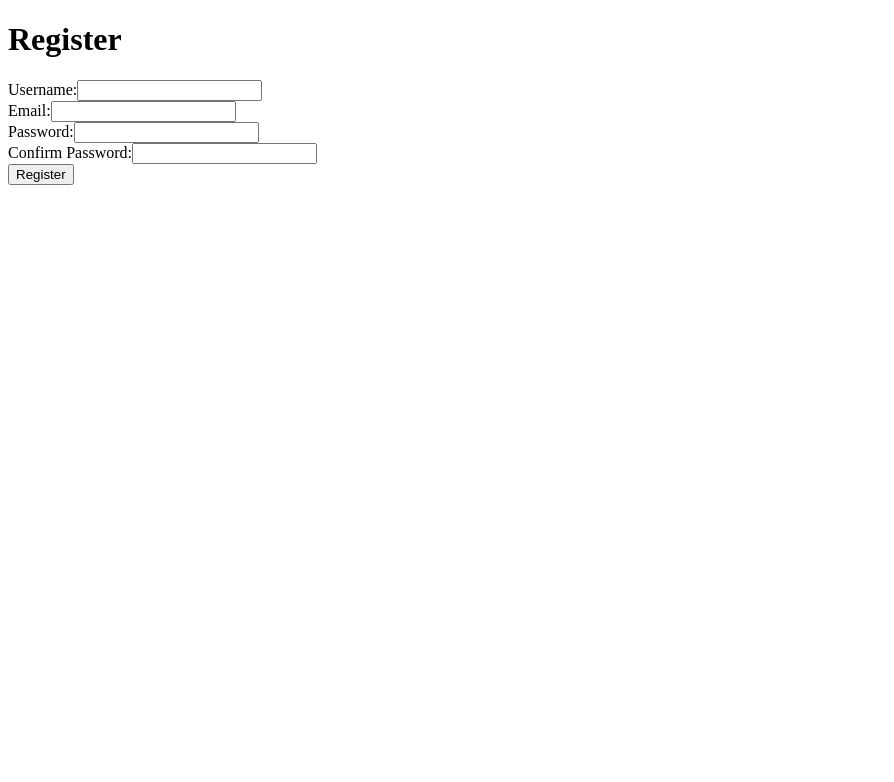
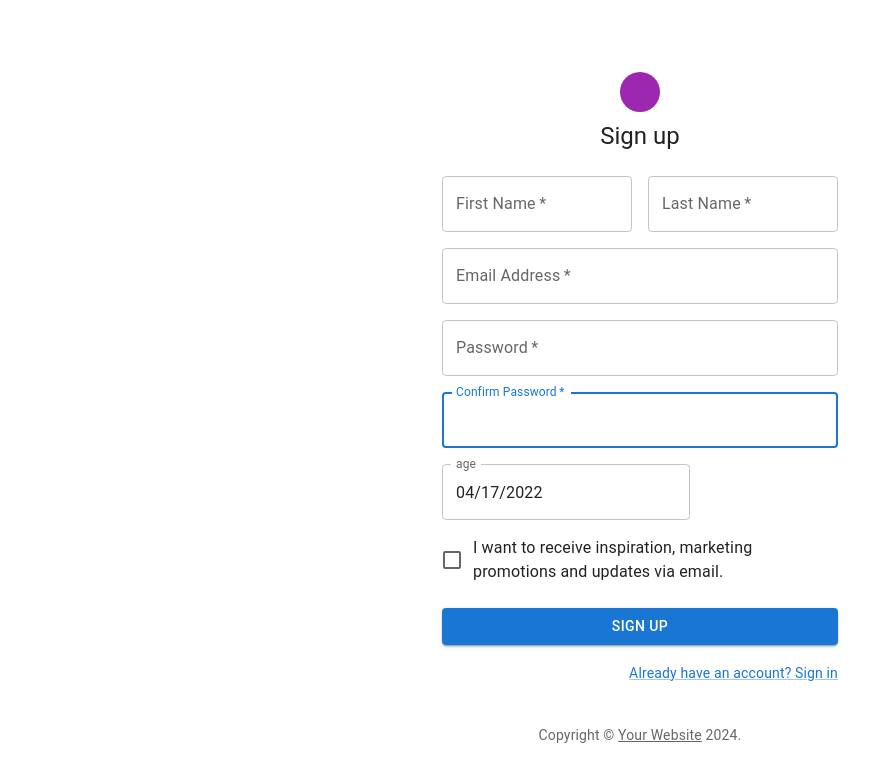
Before and after one commit to Cipekaje/elderhealthnext-app, a Next.js app: page /Register in a window 1280 px wide. Shown: the top 782 px of the page, without its empty margins (0-894 px from the left). Built offline with nearby package versions, Linux system fonts and the light colour scheme.

Commit message:
register rework

```diff
--- a/package.json
+++ b/package.json
@@ -13,8 +13,10 @@
     "@emotion/styled": "^11.11.0",
     "@fontsource/roboto": "^5.0.12",
     "@mui/material": "^5.15.14",
+    "@mui/x-date-pickers": "^7.0.0",
     "bcrypt": "^5.1.1",
     "bcryptjs": "^2.4.3",
+    "dayjs": "^1.11.10",
     "git": "^0.1.5",
     "mysql2": "^3.9.2",
     "next": "^14.1.4",
--- a/src/components/RegisterForm.tsx
+++ b/src/components/RegisterForm.tsx
@@ -1,11 +1,40 @@
 import React, { useState } from 'react';
 import Input from './Input';
+import Container from '@mui/material/Container';
+import { Avatar, Box, Button, Checkbox, CssBaseline, FormControlLabel, Grid, Link, TextField, Typography } from '@mui/material';
+import LockOutlinedIcon from '@mui/material/Icon';
+import { createTheme, ThemeProvider } from '@mui/material/styles';
+import { LocalizationProvider } from '@mui/x-date-pickers';
+import { AdapterDayjs } from '@mui/x-date-pickers/AdapterDayjs';
+import { DatePicker } from '@mui/x-date-pickers/DatePicker';
+import dayjs, { Dayjs } from 'dayjs';
+
+
+
+function Copyright(props: any) {
+  return (
+    <Typography variant="body2" color="text.secondary" align="center" {...props}>
+      {'Copyright © '}
+      <Link color="inherit" href="https://mui.com/">
+        Your Website
+      </Link>{' '}
+      {new Date().getFullYear()}
+      {'.'}
+    </Typography>
+  );
+}
+
+
 
 interface User {
   username: string;
   email: string;
   password: string;
   confirmPassword: string;
+  firstName: string;
+  lastName: string;
+  birthdate: Date | null; // Assuming birthdate will be a Date object
+  receiveEmails: boolean;
 }
 
 function Register() {
@@ -14,6 +43,10 @@ function Register() {
     email: '',
     password: '',
     confirmPassword: '',
+    firstName: '',
+    lastName: '',
+    birthdate: null,
+    receiveEmails: false,
   });
 
   const [error, setError] = useState<string | null>(null);
@@ -50,18 +83,138 @@ function Register() {
       }
     }
     setError(null);
-    setUser({ username: '', email: '', password: '', confirmPassword: '' });
+    setUser({
+      ...user,
+      username: '',
+      email: '',
+      password: '',
+      confirmPassword: '',
+      firstName: '',
+      lastName: '',
+      birthdate: null,
+      receiveEmails: false,
+    });
   };
 
+  const defaultTheme = createTheme();
+  const [value, setValue] = React.useState<Dayjs | null>(dayjs('2022-04-17'));
+
   return (
-    <form className="register-form" onSubmit={handleSubmit}>
-      <Input label="Username:" type="text" name="username" value={user.username}  onChange={handleChange} required />
-      <Input label="Email:" type="email" name="email" value={user.email}  onChange={handleChange} required />
-      <Input label="Password:" type="password" name="password" value={user.password}  onChange={handleChange} required />
-      <Input label="Confirm Password:" type="password" name="confirmPassword" value={user.confirmPassword}  onChange={handleChange} required />
-      {error && <p className="error">{error}</p>}
-      <button type="submit">Register</button>
-    </form>
+    <ThemeProvider theme={defaultTheme}>
+      <Container component="main" maxWidth="xs">
+        <CssBaseline />
+        <Box
+          sx={{
+            marginTop: 8,
+            display: 'flex',
+            flexDirection: 'column',
+            alignItems: 'center',
+          }}
+        >
+          <Avatar sx={{ m: 1, bgcolor: 'secondary.main' }}>
+            <LockOutlinedIcon />
+          </Avatar>
+          <Typography component="h1" variant="h5">
+            Sign up
+          </Typography>
+          <Box component="form" noValidate onSubmit={handleSubmit} sx={{ mt: 3 }}>
+            <Grid container spacing={2}>
+              <Grid item xs={12} sm={6}>
+                <TextField
+                  autoComplete="given-name"
+                  name="firstName"
+                  required
+                  fullWidth
+                  id="firstName"
+                  label="First Name"
+                  autoFocus
+                />
+              </Grid>
+              <Grid item xs={12} sm={6}>
+                <TextField
+                  required
+                  fullWidth
+                  id="lastName"
+                  label="Last Name"
+                  name="lastName"
+                  autoComplete="family-name"
+                />
+              </Grid>
+              <Grid item xs={12}>
+                <TextField
+                  required
+                  fullWidth
+                  id="email"
+                  label="Email Address"
+                  name="email"
+                  autoComplete="email"
+                />
+              </Grid>
+              <Grid item xs={12}>
+                <TextField
+                  required
+                  fullWidth
+                  name="password"
+                  label="Password"
+                  type="password"
+                  id="password"
+                  autoComplete="new-password"
+                />
+              </Grid>
+
+              <Grid item xs={12}>
+                <TextField
+                  required
+                  fullWidth
+                  name="Confirmpassword"
+                  label="Confirm Password"
+                  type="Confirmpassword"
+                  id="Confirmpassword"
+                  autoFocus
+                />
+              </Grid>
+              <Grid item xs={12}>
+                <LocalizationProvider dateAdapter={AdapterDayjs}>
+                  <DatePicker
+
+
+                    label="age"
+                    value={value}
+                    onChange={(newValue) => setValue(newValue)}
+
+                  />
+                 </LocalizationProvider>
+
+              </Grid>
+
+
+              <Grid item xs={12}>
+                <FormControlLabel
+                  control={<Checkbox value="allowExtraEmails" color="primary" />}
+                  label="I want to receive inspiration, marketing promotions and updates via email."
+                />
+              </Grid>
+            </Grid>
+            <Button
+              type="submit"
+              fullWidth
+              variant="contained"
+              sx={{ mt: 3, mb: 2 }}
+            >
+              Sign Up
+            </Button>
+            <Grid container justifyContent="flex-end">
+              <Grid item>
+                <Link href="/Login" variant="body2">
+                  Already have an account? Sign in
+                </Link>
+              </Grid>
+            </Grid>
+          </Box>
+        </Box>
+        <Copyright sx={{ mt: 5 }} />
+      </Container>
+    </ThemeProvider>
   );
 }
 
--- a/src/layouts/AuthLayout.tsx
+++ b/src/layouts/AuthLayout.tsx
@@ -7,7 +7,7 @@ interface AuthLayoutProps {
 const AuthLayout = ({ children }: AuthLayoutProps) => {
   return (
     <div className="auth-layout">
-      <h1>Login or Register</h1>
+
       {children}
     </div>
   );
--- a/src/pages/Register.tsx
+++ b/src/pages/Register.tsx
@@ -1,9 +1,10 @@
 import Register from '../components/RegisterForm';
+
 
 export default function RegisterPage() {
   return (
     <div className="container">
-      <h1>Register</h1>
+
       <Register />
     </div>
   );
```
Also changed, not shown: src/pages/index.tsx (+2 -5 lines), ranger-4df6c1b6.png (added), 1 other file (tests, documents, lock files or other folders).
